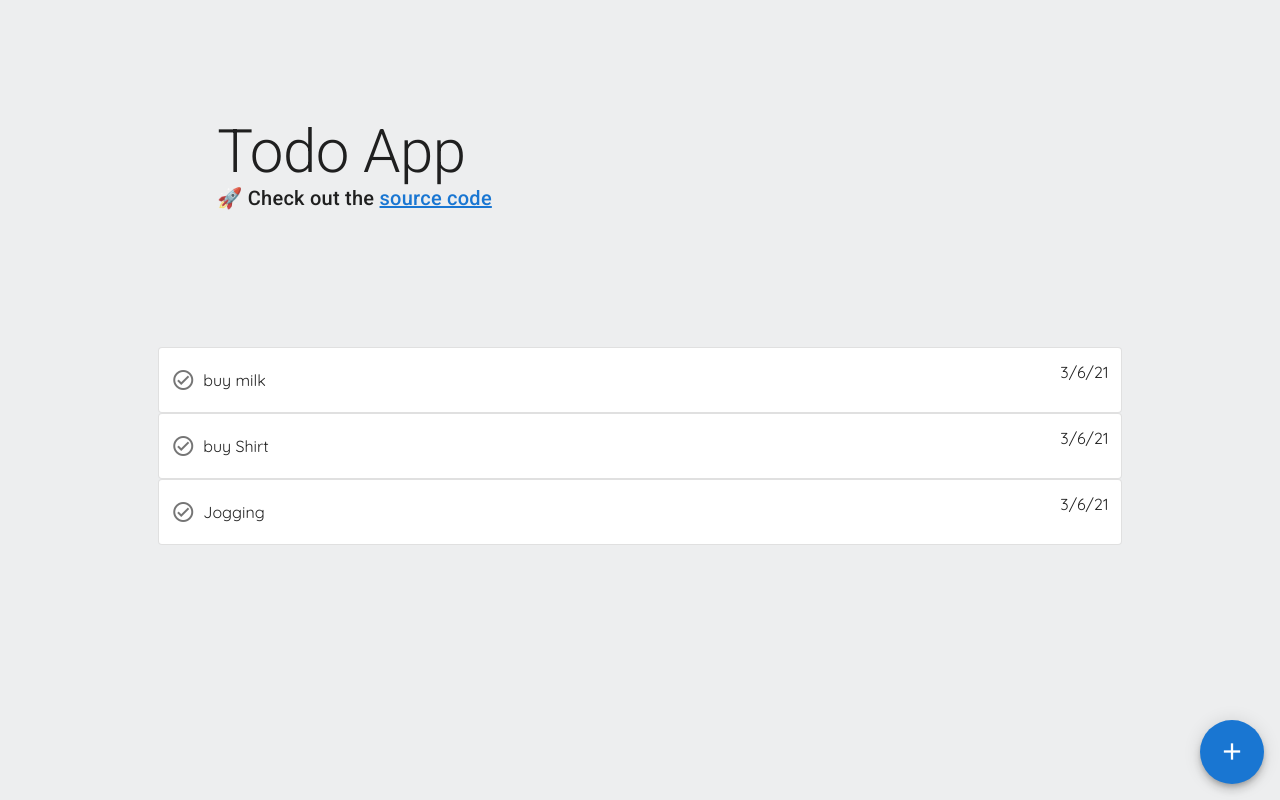
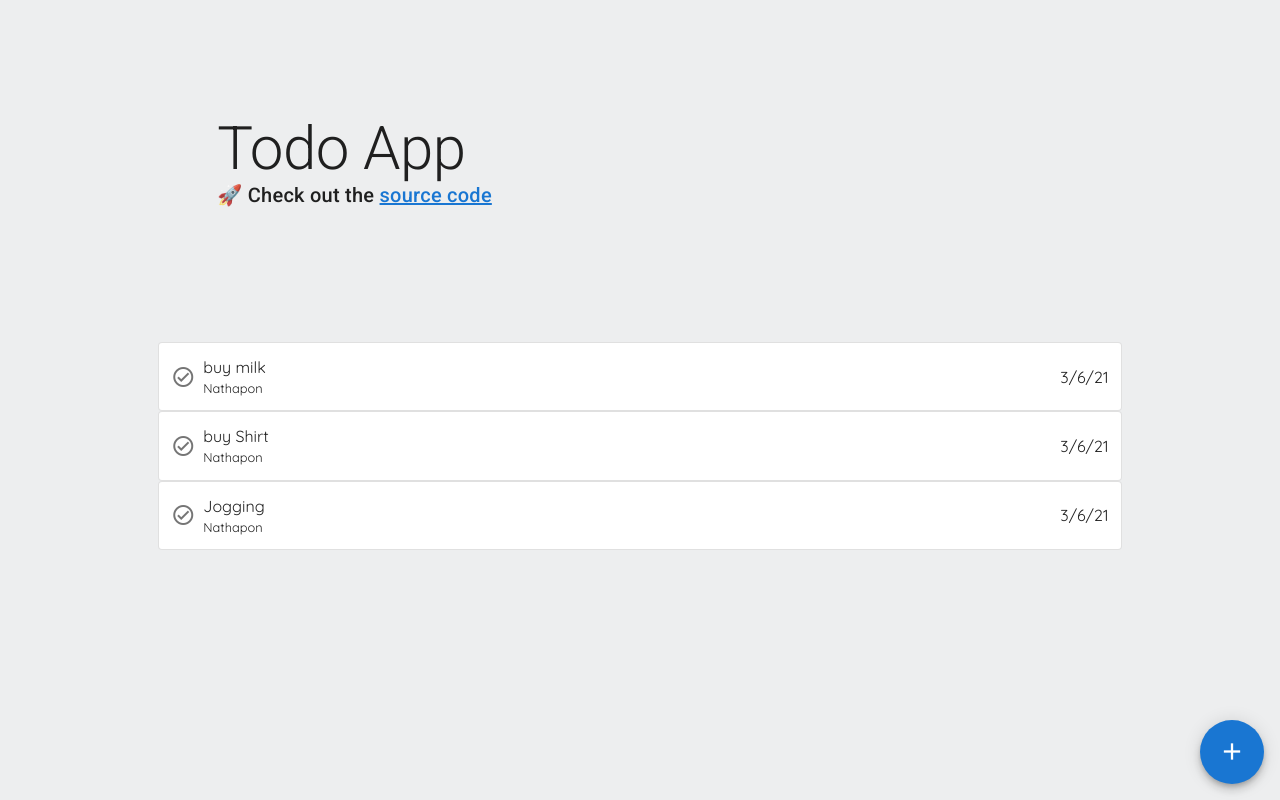
Before and after one commit to hellonathapon/todo-app, a Vue app in the folder client/: page / in a window 1280 px wide. Built offline with nearby package versions, Linux system fonts and the light colour scheme.

Commit message:
Add delete todo functionality

```diff
--- a/client/src/components/Todos.vue
+++ b/client/src/components/Todos.vue
@@ -2,26 +2,32 @@
   <v-container>
     <v-row class="text-center" justify="center">
       <v-col cols="10">
+        <p v-if="!getTodos.length">YAY! No Todo :)</p>
         <v-card
-          outlined
+          v-else
           v-for="i in getTodos"
           class="todo-card pa-3"
           :key="i.id"
-          v-on:click="markAsDone(i.id)">
+          v-on:click="markAsDone(i.id)"
+          outlined
+          >
 
           <div class="flex-box">
-            <v-icon>
+            <v-icon >
               mdi-check-circle-outline
             </v-icon>
-            <p v-bind:class="{ done: i.isDone }">{{i.text}}</p>
+            <div class="flex-column">
+              <p class="text-center" v-bind:class="{ done: i.isDone }">{{i.text}}</p>
+              <small >{{i.creator}}</small>
+            </div>
           </div>
 
           <div>
           <!--conditional display on toggle todo -->
             <v-btn v-if="i.isDone" icon color="error">
-              <v-icon>mdi-trash-can-outline</v-icon>
+              <v-icon v-on:click="deleteTodo(i.id)" class="absl-pos">mdi-trash-can-outline</v-icon>
             </v-btn>
-            <p v-else>{{i.date}}</p>
+            <p class="text-center" v-else>{{i.date}}</p>
           </div>
         </v-card>
       </v-col>
@@ -37,6 +43,9 @@
     methods: {
       markAsDone(id){
         this.$store.dispatch('markAsDone', {id})
+      },
+      deleteTodo(id){
+        this.$store.dispatch('deleteTodo', {id})
       }
     },
     computed: {
@@ -68,14 +77,24 @@
     word-break: break-all;
     white-space: normal;
   }
+  .text-center{
+    margin: auto 0;
+  }
 
   .flex-box{
     display: flex;
     justify-content: center !important;
     align-items: center !important;
-    p{
-      margin: auto .5rem;
-    }
+  }
+  .flex-column{
+    display: flex;
+    flex-direction: column;
+    align-items: flex-start;
+    justify-content: center;
+    margin-left: .5rem;
+  }
+  .absl-pos{
+    z-index: 100;
   }
 
   .done{
--- a/client/src/store/index.js
+++ b/client/src/store/index.js
@@ -24,12 +24,10 @@ export default new Vuex.Store({
       ]
     },
     MARK_AS_DONE: function(state, payload){
-      console.log(payload)
-      state.todos.map(k => {
-        if(k.id === payload.id){
-          return k.isDone = !k.isDone
-        }
-      })
+      state.todos.map(k => k.id === payload.id ? k.isDone = !k.isDone: k)
+    },
+    DELETE_TODO: function(state, payload){
+      state.todos = state.todos.filter(k => k.id !== payload.id)
     }
   },
   actions: {
@@ -38,6 +36,9 @@ export default new Vuex.Store({
     },
     markAsDone: function(context, payload){
       context.commit("MARK_AS_DONE", payload)
+    },
+    deleteTodo: function(context, payload){
+      context.commit("DELETE_TODO", payload)
     }
   },
 })
```
